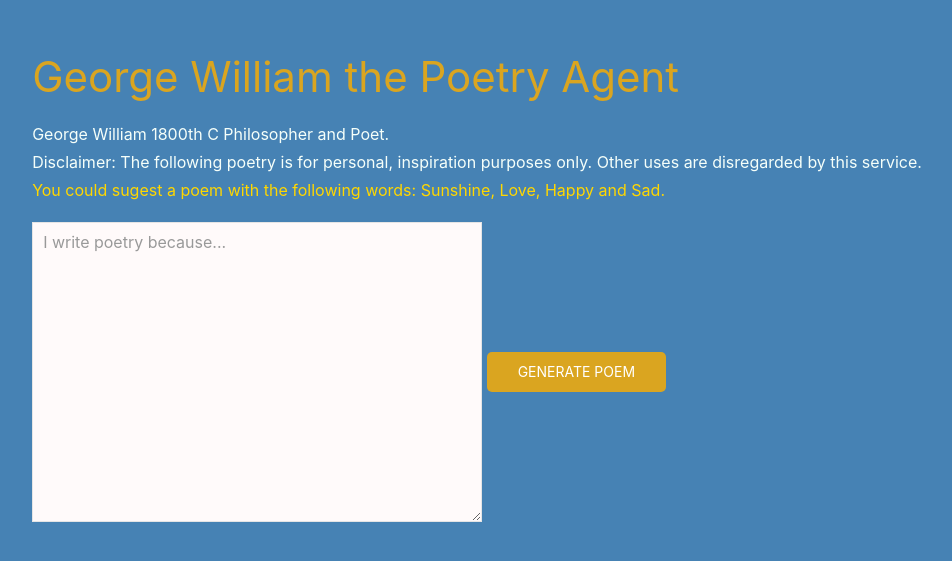
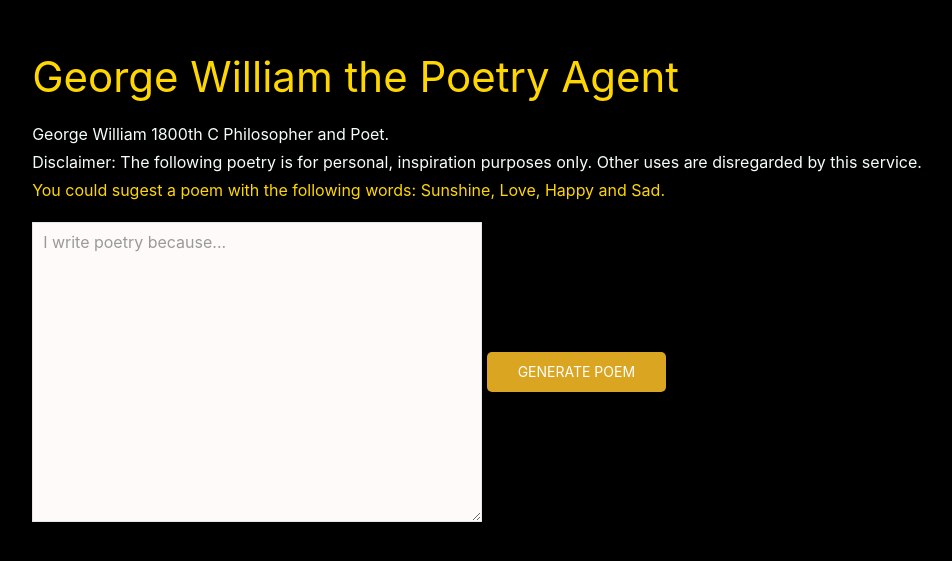
Before and after one commit to Owen038/George-William-the-Poet, a website: page static/index.html in a window 1280 px wide. Shown: the part 113-674 px from the top of the page, without its empty margins (163-1115 px from the left). Drawn offline with nearby package versions, Linux system fonts and the light colour scheme.

Commit message:
Update index.html

```diff
--- a/static/index.html
+++ b/static/index.html
@@ -13,10 +13,10 @@
 </head>
 
 
-<body class="uk-height-viewport uk-flex uk-flex-center uk-flex-middle" style="background-color:steelblue;"> </body>
+<body class="uk-height-viewport uk-flex uk-flex-center uk-flex-middle" style="background-color:black;"> </body>
   <div id="app" class="uk-container">
     <article>
-      <h1 style="color:goldenrod;"> George William the Poetry Agent </h1>
+      <h1 style="color:gold;"> George William the Poetry Agent </h1>
 
 
 
@@ -40,6 +40,7 @@
   </div>
 
   <script>
+
     var app = new Vue({
       el: '#app',
       data: {
```
